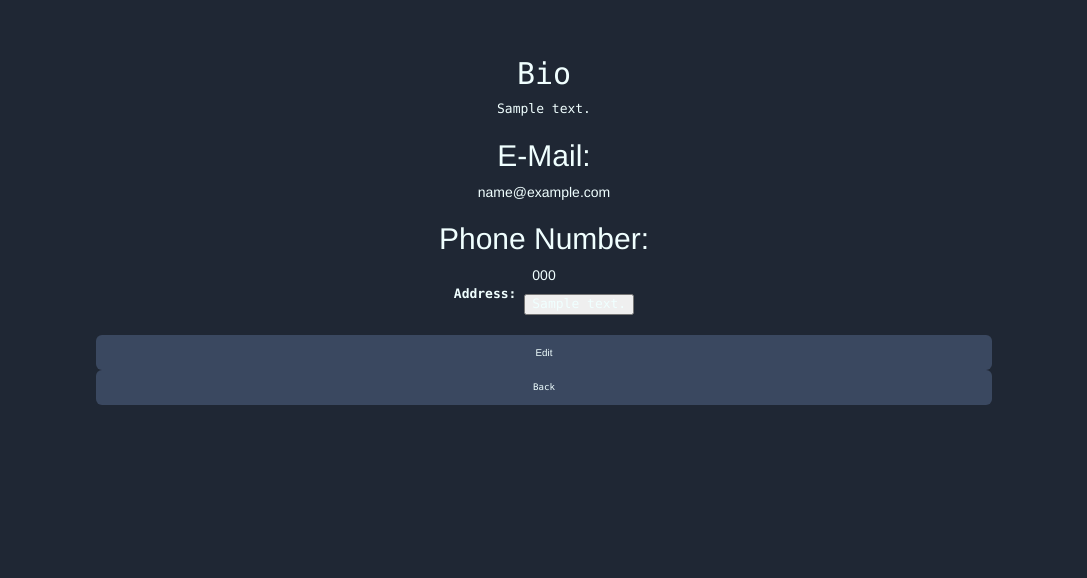
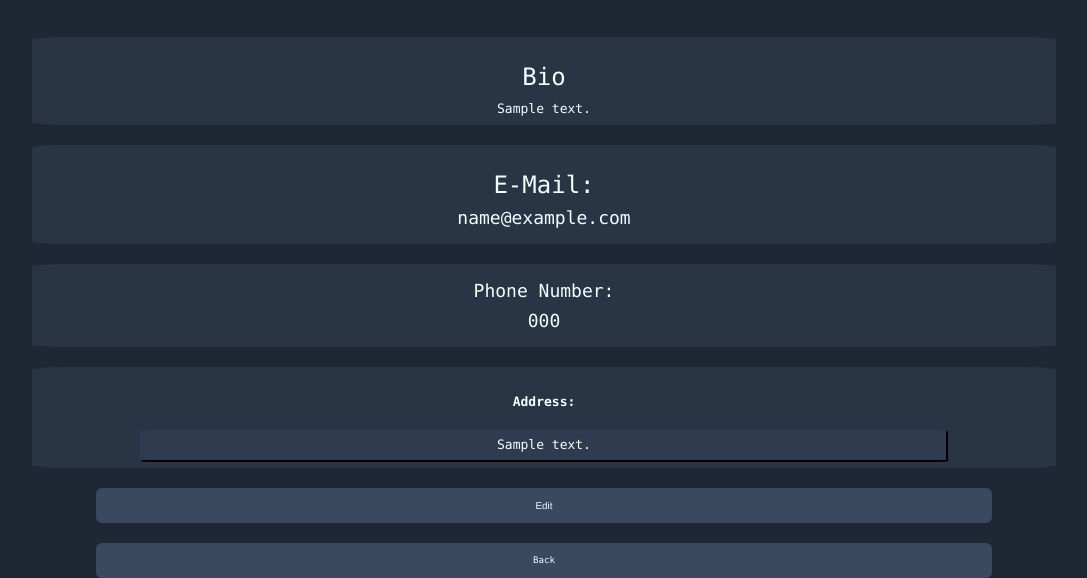
Before and after one commit to klawson6/mada, a PHP site: page /ViewProfile.php in a window 1280 px wide. Shown: the part 379-957 px from the top of the page, without its empty margins (96-1183 px from the left). Before the commit the page ends 784 px from the top, so only its background shows below. Run offline with PHP 8.4, Linux system fonts and the light colour scheme; the visitor is signed in with stand-in values (Sample User, id 1); tables that the repository leaves empty or names only in its code hold one stand-in row (values such as "Sample post"); data that the repository does not hold is empty.

Commit message:
styled the View Profile

```diff
--- a/Edit2.php
+++ b/Edit2.php
@@ -559,6 +559,9 @@ if($uImage = $userImages->fetch_assoc()){
         <input type="hidden" name="action" value="updateInformation">
     </form>
     <br>
+    <button id = "back_home" class="btn btn-lg btn-inverse btn-block back_button" type="submit" onclick=" window.location.replace('Home.php');">Back</button>
+
+    <br>
 </div>
 
 </body>
--- a/HomeUtilities.php
+++ b/HomeUtilities.php
@@ -4,8 +4,6 @@ session_start();
 include "utilities.php";
 
 $choice = "rider";
-
-
 
 if(!loggedIn()){
     header("Location: Index.php", true, 301);
@@ -18,8 +16,8 @@ if(!validToken()){
 
 if(isset($_POST['unset'])){
 
-    session_unset();
-    session_destroy();
+    //session_unset();
+    //session_destroy();
 }
 
 
--- a/SMSVerification.php
+++ b/SMSVerification.php
@@ -107,7 +107,7 @@ if(isset($_GET["action"]) && $_GET["action"]=="sendCode"){
             </div>
         </div>
         <div style="display:none" id="invalid" class="alert alert-warning"></div>
-        <input type="submit" style="color: rgb(31, 39, 52)" class="btn btn-lg btn-inverse btn-block back_button" id="numberSubmit" value="Request SMS Code">
+        <input type="submit" style="background-color: rgb(31, 39, 52); color: azure" class="btn btn-lg btn-inverse btn-block back_button" id="numberSubmit" value="Request SMS Code">
     </form>
     <div id="sendCodeForm" style="display:none">
     <form method="post" id="sendCode" class="form-horizontal" action="Index.php?action=logIn">
@@ -118,7 +118,7 @@ if(isset($_GET["action"]) && $_GET["action"]=="sendCode"){
             </div>
         </div>
         <div style="display:none" id="invalidCode" class="alert alert-warning"></div>
-        <input type="submit" style="color: rgb(31, 39, 52)" class="btn btn-lg btn-inverse btn-block back_button" id="codeSubmit" value="Request SMS Code">
+        <input type="submit" style="background-color: rgb(31, 39, 52); color: azure;" class="btn btn-lg btn-inverse btn-block back_button" id="codeSubmit" value="Submit SMS Code">
     </form>
     </div>
 </div>
--- a/SearchMap.php
+++ b/SearchMap.php
@@ -54,7 +54,7 @@ if(isset($_GET["type"])){
                     </button>
                 </form>
                 <label id="nav_center"><h3>Find a Driver</h3></label>
-                <form action="EditProfile.html">
+                <form action="Edit2.php">
                     <button id="nav_right" class="borderlessButtons">
                         <span class="glyphicon  glyphicon-user icon_style"></span>
                     </button>
--- a/StyleSheet.css
+++ b/StyleSheet.css
@@ -121,6 +121,16 @@ input{
 /*----------------------------------------------------------------------------------------------------------------*/
 /*                                                home page styling                                               */
 
+.logout{
+    margin: 0 auto;
+    position: relative;
+    border-radius: 30%;
+    width: 10pc;
+    height: 2pc;
+    background-color: #11141b;
+    border-color: #030307;
+
+}
 #bodyDiv{
     z-index: 0;
     position: absolute;
@@ -405,7 +415,8 @@ body.viewport-lg {
 
 .closeButton{
     width: 90%;
-    background-color: #8fb3ef;
+    background-color: #283142;
+    border-color: #283142;
     border-radius: 25px;
     height: 2em;
 }
@@ -593,3 +604,22 @@ body.viewport-lg {
     width: 10%;
     height: 10%;
 }
+
+/*----------------------------------------------------------------------------------------------------------------*/
+/*                                                view profile                                                   */
+.bioSeg{
+    width: 80%;
+    background-color: rgb(41, 52, 69);
+    border-radius: 3%;
+    margin: 0 auto;
+    padding: .5em;
+}
+
+.addr_button{
+    width: 80%;
+    background-color:  rgb(47, 60, 79);
+    border-color: rgb(47, 60, 79);
+    border-radius: 3%;
+    margin: 0 auto;
+    padding: .5em;
+}
--- a/ViewProfile.php
+++ b/ViewProfile.php
@@ -28,7 +28,6 @@ if ($result->num_rows > 0){
 ?>
 
 <!DOCTYPE html>
-<html lang="en">
 <head>
     <meta charset="UTF-8">
     <meta name="viewport" content="width=device-width, initial-scale=1.0, maximum-scale=1.0, user-scalable=no" />
@@ -63,33 +62,53 @@ if ($result->num_rows > 0){
         }
         ?>
     </div>
-    <div id="bio">
-        <h2>Bio</h2>
+
+    <div id="bio" class="bioSeg">
+        <?php
+            if($bio!=null){
+                ?>
+                <h3>Bio</h3>
                 <?php echo $bio ?>
+                <?php
+            }else{
+                ?>
+                <h3>No Set Bio</h3>
+                <?php
+            }
+
+        ?>
+
     </div>
-    <h2>E-Mail:</h2>
-            <?php echo $email?>
-
-    <h2>Phone Number:</h2>
-    <?php echo $phone ?>
-        <div id = "AddressWrapper">
-            <label>Address:</label>
+    <br>
+    <div id = "email" class="bioSeg">
+        <h3>E-Mail:</h3>
+        <h4><?php echo $email?></h4>
+    </div>
+    <br>
+    <div id = "phone" class="bioSeg">
+    <h4>Phone Number:</h4>
+    <h4><?php echo $phone ?></h4>
+    </div>
+    <br>
+    <div id = "AddressWrapper" class="bioSeg">
+        <h3><label>Address:</label></h3>
         <?php
         $addressResult = $conn->query("SELECT * FROM UserAddresses WHERE email = '$email'");
         if ($addressResult->num_rows > 0){
             while($addressRow = $addressResult->fetch_assoc()){
                 ?>
-                        <button onclick=showAndHide(<?php echo $addressRow['address_id'] ?>)><?php echo $addressRow['address_name'] ?></button>
-
+                <button class="addr_button" onclick=showAndHide(<?php echo $addressRow['address_id'] ?>)><?php echo $addressRow['address_name'] ?></button>
                 <br>
                 <div style="display: none" id=<?php echo $addressRow['address_id'] ?>>
-            <label>Town:</label>
-                        <div><?php echo $addressRow['town'] ?></div>
+                    <h4><label>Town:</label></h4>
+                    <div>
+                        <h5><?php echo $addressRow['town'] ?></h5>
+                    </div>
                 <br>
-            <label>Country:</label>
-                        <div><?php echo $addressRow['country'] ?></div>
-            <label>Postcode:</label>
-                        <div><?php echo $addressRow['postcode'] ?></div>
+                    <h4><label>Country:</label></h4>
+                    <div><h5><?php echo $addressRow['country'] ?></h5></div>
+                    <h4> <label>Postcode:</label></h4>
+                    <div><h5><?php echo $addressRow['postcode'] ?></h5></div>
                 <br><br>
                 </div>
                 <?php
@@ -97,13 +116,14 @@ if ($result->num_rows > 0){
         }
         ?>
     </div>
-   </div>
    <br>
     <button id="editProfileButton" class="btn btn-lg btn-inverse btn-block back_button" onclick="location.href = 'Edit2.php';">Edit</button>
+    <br>
     <form action="Home.php">
        <button id = "back_home" class="btn btn-lg btn-inverse btn-block back_button" type="submit">Back</button>
    </form>
 </body>
+
 <script>
     function showAndHide(id) {
         var x = document.getElementById(id);
--- a/utilities.php
+++ b/utilities.php
@@ -5,7 +5,6 @@ $servername = "devweb2018.cis.strath.ac.uk";
 $username = "cs317mada";
 $password = "lu3Eengaewis";
 $db = "cs317mada";
-
 // Create connection
 $conn = new mysqli($servername, $username, $password, $db);
 
```
Also changed, not shown: EditProfile.html (deleted, +0 -111 lines), Home.jsx (+8 -0 lines), Home.php (+4 -7 lines). Lines whose indentation alone changed are shown as unchanged.
